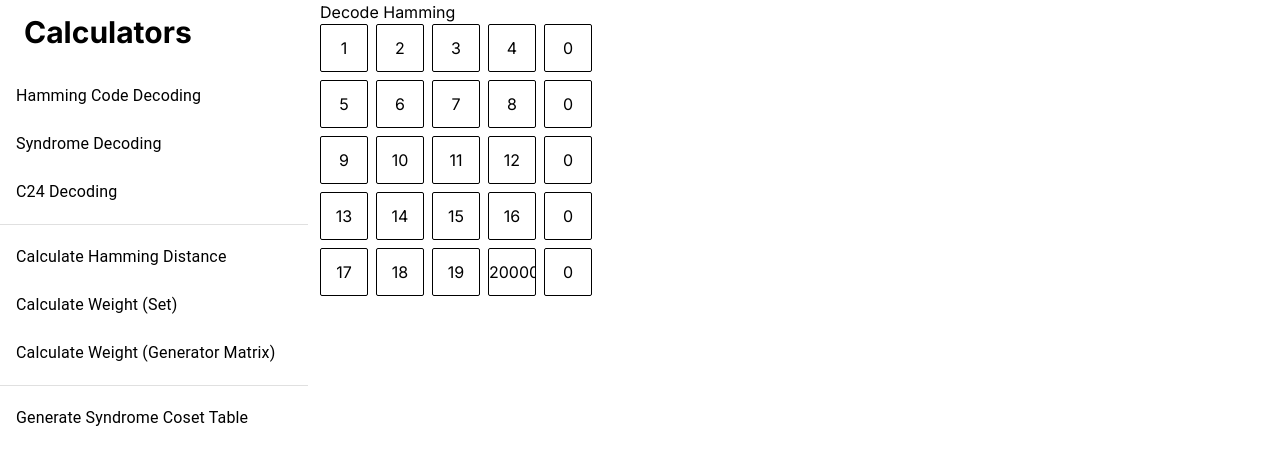
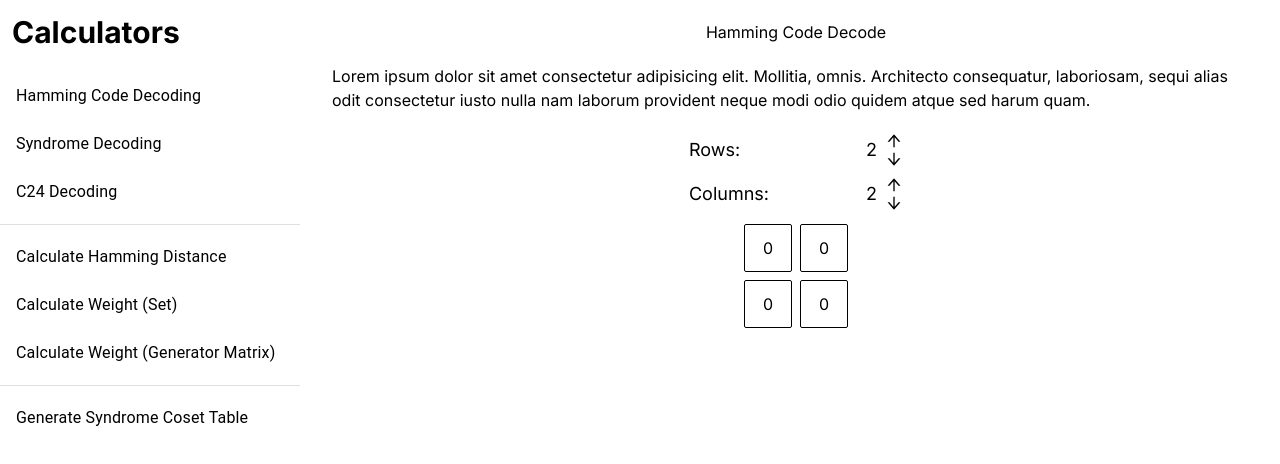
Before and after one commit to pl3lee/coding-theory-calculator, a Next.js app in the folder client/: page /decode-hamming in a window 1280 px wide. Shown: the top 464 px of the page. Built offline with nearby package versions, Linux system fonts and the light colour scheme.

Commit message:
matrix input

```diff
--- a/client/src/app/decode-hamming/page.tsx
+++ b/client/src/app/decode-hamming/page.tsx
@@ -1,81 +1,25 @@
 "use client";
 import { useEffect, useState } from "react";
 import { Matrix } from "ml-matrix";
+import MatrixInput from "@/components/MatrixInput";
 const DecodeHamming = () => {
-  const [pcm, setPcm] = useState("");
-  return (
-    <div className="w-full">
-      <h1>Decode Hamming</h1>
-      <MatrixInput
-        rows={5}
-        cols={5}
-        data={[
-          [1, 2, 3, 4],
-          [5, 6, 7, 8],
-          [9, 10, 11, 12],
-          [13, 14, 15, 16],
-          [17, 18, 19, 20000],
-        ]}
-      />
-    </div>
-  );
-};
-
-const MatrixInput = ({
-  rows,
-  cols,
-  data,
-}: {
-  rows: number;
-  cols: number;
-  data: number[][];
-}) => {
-  const [matrix, setMatrix] = useState<number[][]>([]);
-  const dataRows = data.length;
-  const dataCols = data[0].length;
-  const rowClasses = `grid-rows-${rows}`;
-  const colClasses = `grid-cols-${cols}`;
-
-  useEffect(() => {
-    const newMatrix: number[][] = [];
-    for (let i = 0; i < rows; i++) {
-      const newRow: number[] = [];
-      for (let j = 0; j < cols; j++) {
-        if (i < dataRows && j < dataCols) {
-          newRow.push(data[i][j]);
-        } else {
-          newRow.push(0);
-        }
-      }
-      newMatrix.push(newRow);
-    }
-    console.log(newMatrix);
-    setMatrix(newMatrix);
-  }, []);
+  const [pcm, setPcm] = useState<number[][]>([
+    [0, 0],
+    [0, 0],
+  ]);
+  const [rows, setRows] = useState<number>(2);
+  const [cols, setCols] = useState<number>(2);
 
   return (
-    <div
-      className={`grid ${rowClasses} ${colClasses} w-fit max-w-[80vh] justify-center items-start gap-2`}
-    >
-      {matrix.map((row, i) => {
-        return row.map((num, j) => {
-          return (
-            <input
-              key={`${i}${j}`}
-              type="number"
-              value={num.toString()}
-              className="w-12 h-12 overflow-x-auto border border-black flex justify-center text-center focus:outline-none rounded-sm"
-              onChange={(e) =>
-                setMatrix((prevMatrix) => {
-                  const newMatrix = [...prevMatrix];
-                  newMatrix[i][j] = Number(e.target.value);
-                  return newMatrix;
-                })
-              }
-            />
-          );
-        });
-      })}
+    <div className="w-full p-5 flex flex-col items-center gap-5">
+      <h1 className="w-full flex justify-center">Hamming Code Decode</h1>
+      <p>
+        Lorem ipsum dolor sit amet consectetur adipisicing elit. Mollitia,
+        omnis. Architecto consequatur, laboriosam, sequi alias odit consectetur
+        iusto nulla nam laborum provident neque modi odio quidem atque sed harum
+        quam.
+      </p>
+      <MatrixInput data={pcm} setData={setPcm} />
     </div>
   );
 };
--- a/client/src/app/layout.tsx
+++ b/client/src/app/layout.tsx
@@ -18,8 +18,10 @@ export default function RootLayout({
   return (
     <html lang="en">
       <body className={inter.className}>
-        <Navbar />
-        {children}
+        <div className="w-full flex flex-col md:flex-row">
+          <Navbar />
+          {children}
+        </div>
       </body>
     </html>
   );
--- a/client/src/app/page.tsx
+++ b/client/src/app/page.tsx
@@ -1,5 +1,16 @@
 import Image from "next/image";
 
 export default function Home() {
-  return <div>Welcome to the calculator page </div>;
+  return (
+    <div className="px-5 text-lg py-5">
+      Welcome to our coding theory calculator webpage! This webpage is designed
+      to help you solve a variety of coding theory related problems, including
+      calculating the Hamming distance, decoding Hamming codes, C24 decoding,
+      syndrome decoding, and more. Our easy-to-use interface makes it simple to
+      input your data and get accurate results quickly. Whether you’re a
+      student, researcher, or professional in the field of coding theory, this
+      calculator is the perfect tool to help you with your calculations. Try it
+      out today!
+    </div>
+  );
 }
--- /dev/null
+++ b/client/src/components/MatrixInput.tsx
@@ -0,0 +1,142 @@
+"use client";
+import { useEffect, useState } from "react";
+import { AiOutlineArrowUp, AiOutlineArrowDown } from "react-icons/ai";
+
+const MatrixInput = ({
+  data,
+  setData,
+}: {
+  data: number[][];
+  setData: (data: number[][]) => void;
+}) => {
+  const rowClasses = `grid-rows-${data.length}`;
+  const colClasses = `grid-cols-${data[0].length}`;
+
+  const handleAddRow = () => {
+    const newRow = [];
+    for (let i = 0; i < data[0].length; i++) {
+      newRow.push(0);
+    }
+    const newMatrix: number[][] = [...data, newRow];
+    setData(newMatrix);
+  };
+
+  const handleRemoveRow = () => {
+    if (data.length === 2) return;
+    const newMatrix: number[][] = [...data];
+    newMatrix.pop();
+    setData(newMatrix);
+  };
+
+  const handleAddCol = () => {
+    const newMatrix: number[][] = [];
+    for (let i = 0; i < data.length; i++) {
+      const newRow: number[] = [...data[i], 0];
+      newMatrix.push(newRow);
+    }
+    setData(newMatrix);
+  };
+
+  const handleRemoveCol = () => {
+    if (data[0].length === 2) return;
+    const newMatrix: number[][] = [];
+    for (let i = 0; i < data.length; i++) {
+      const newRow: number[] = [...data[i]];
+      newRow.pop();
+      newMatrix.push(newRow);
+    }
+    setData(newMatrix);
+  };
+
+  return (
+    <div className="flex flex-col gap-3 items-center w-full">
+      <ul className="flex gap-2 text-lg flex-col">
+        <li className="flex gap-2 justify-between">
+          <div className="flex justify-start items-center">Rows:</div>
+          <div className="flex justify-end gap-2">
+            <input
+              type="number"
+              value={data.length}
+              onChange={(e) => {
+                const difference = Number(e.target.value) - data.length;
+                if (difference > 0) {
+                  for (let i = 0; i < difference; i++) {
+                    handleAddRow();
+                  }
+                } else if (difference < 0) {
+                  for (let i = 0; i < Math.abs(difference); i++) {
+                    handleRemoveRow();
+                  }
+                }
+              }}
+              className="focus:outline-none w-[100px] text-right overflow-auto"
+            />
+            <div className="flex flex-col">
+              <button onClick={handleAddRow} className="focus:outline-none">
+                <AiOutlineArrowUp />
+              </button>
+              <button onClick={handleRemoveRow} className="focus:outline-none">
+                <AiOutlineArrowDown />
+              </button>
+            </div>
+          </div>
+        </li>
+        <li className="flex gap-2 justify-between">
+          <div className="flex justify-start items-center">Columns:</div>
+          <div className="flex justify-end gap-2">
+            <input
+              type="number"
+              value={data[0].length}
+              onChange={(e) => {
+                const difference = Number(e.target.value) - data[0].length;
+                if (difference > 0) {
+                  for (let i = 0; i < difference; i++) {
+                    handleAddCol();
+                  }
+                } else if (difference < 0) {
+                  for (let i = 0; i < Math.abs(difference); i++) {
+                    handleRemoveCol();
+                  }
+                }
+              }}
+              className="focus:outline-none w-[100px] text-right overflow-auto"
+            />
+            <div className="flex flex-col">
+              <button onClick={handleAddCol} className="focus:outline-none">
+                <AiOutlineArrowUp />
+              </button>
+              <button onClick={handleRemoveCol} className="focus:outline-none">
+                <AiOutlineArrowDown />
+              </button>
+            </div>
+          </div>
+        </li>
+      </ul>
+      <div
+        className={`grid ${rowClasses} ${colClasses} w-fit max-w-[80vh] justify-center items-start gap-2 overflow-auto`}
+      >
+        {data.map((row, i) => {
+          return row.map((num, j) => {
+            return (
+              <input
+                key={`${i}${j}`}
+                type="number"
+                value={num.toString()}
+                className="w-12 h-12 overflow-x-auto border border-black flex justify-center text-center focus:outline-none rounded-sm"
+                onChange={(e) =>
+                  setData((prevMatrix) => {
+                    const newMatrix = [...prevMatrix];
+                    newMatrix[i][j] = Number(e.target.value);
+                    return newMatrix;
+                  })
+                }
+              />
+            );
+          });
+        })}
+      </div>
+    </div>
+  );
+};
+
+export default MatrixInput;
--- a/client/src/components/Navbar.tsx
+++ b/client/src/components/Navbar.tsx
@@ -88,11 +88,21 @@ const NavList = () => {
 };
 
 const Navbar = () => {
+  return (
+    <div className="">
+      <NavbarSmall />
+      <NavbarLarge />
+    </div>
+  );
+};
+
+const NavbarSmall = () => {
   const [open, setOpen] = useState(false);
   return (
-    <div className="w-1/3 min-h-screen">
     <div className="w-full flex justify-between p-3 md:hidden">
+      <Link href="/">
         <h1 className="text-3xl font-bold">Calculator</h1>
+      </Link>
       <button onClick={() => setOpen(!open)}>
         <BiMenu fontSize="2rem" />
       </button>
@@ -114,13 +124,18 @@ const Navbar = () => {
         <NavList />
       </Drawer>
     </div>
+  );
+};
 
-      <div className="hidden md:block mr-3 h-full">
-        <Toolbar>
+const NavbarLarge = () => {
+  return (
+    <div className="hidden md:block mr-3 h-full w-[30vw] max-w-[300px]">
+      <Toolbar disableGutters className="pl-3">
+        <Link href="/">
           <h1 className="text-3xl font-bold">Calculators</h1>
+        </Link>
       </Toolbar>
       <NavList />
-      </div>
     </div>
   );
 };
```
Lines whose indentation alone changed are shown as unchanged.
